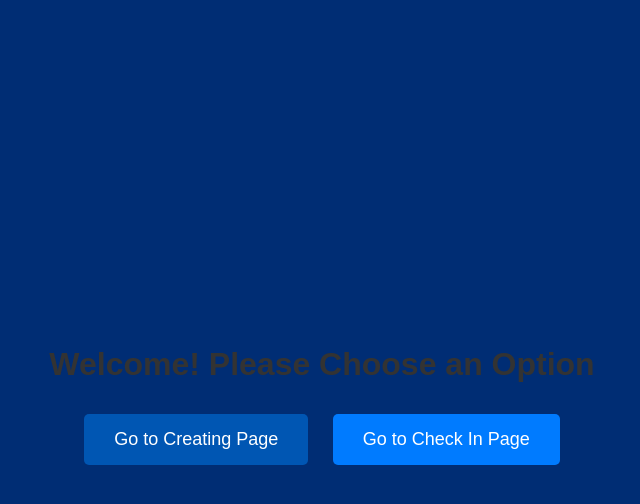
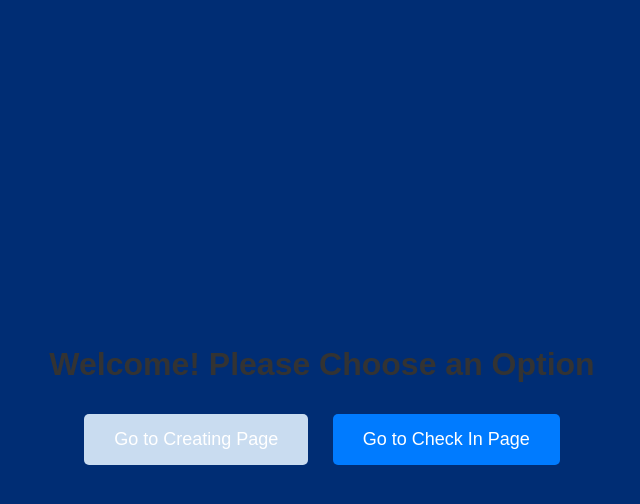
Before and after one commit to Emanpo/EUCheckInSite, a plain HTML site: page index.html in a window 1280 px wide. In both pictures the pointer is over the link "Go to Creating Page". Shown: the whole page, without its empty margins (318-958 px from the left). Drawn offline with Linux system fonts and the light colour scheme.

Commit message:
Update styles.css

```diff
--- a/styles.css
+++ b/styles.css
@@ -30,5 +30,5 @@ h1 {
 }
 
 .btn:hover {
-    background-color: #0056b3;
+    background-color: #c9dcf0;
 }
```
